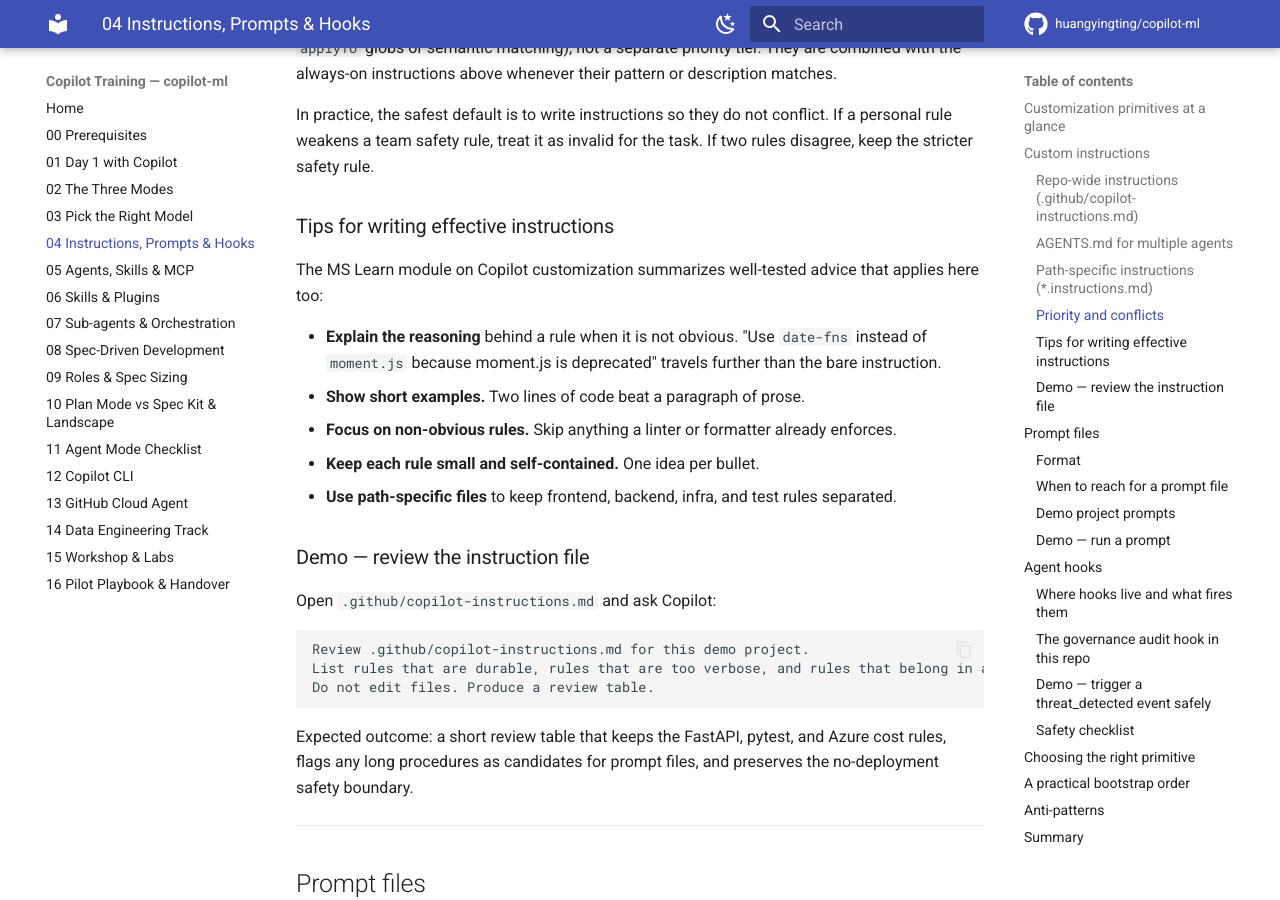
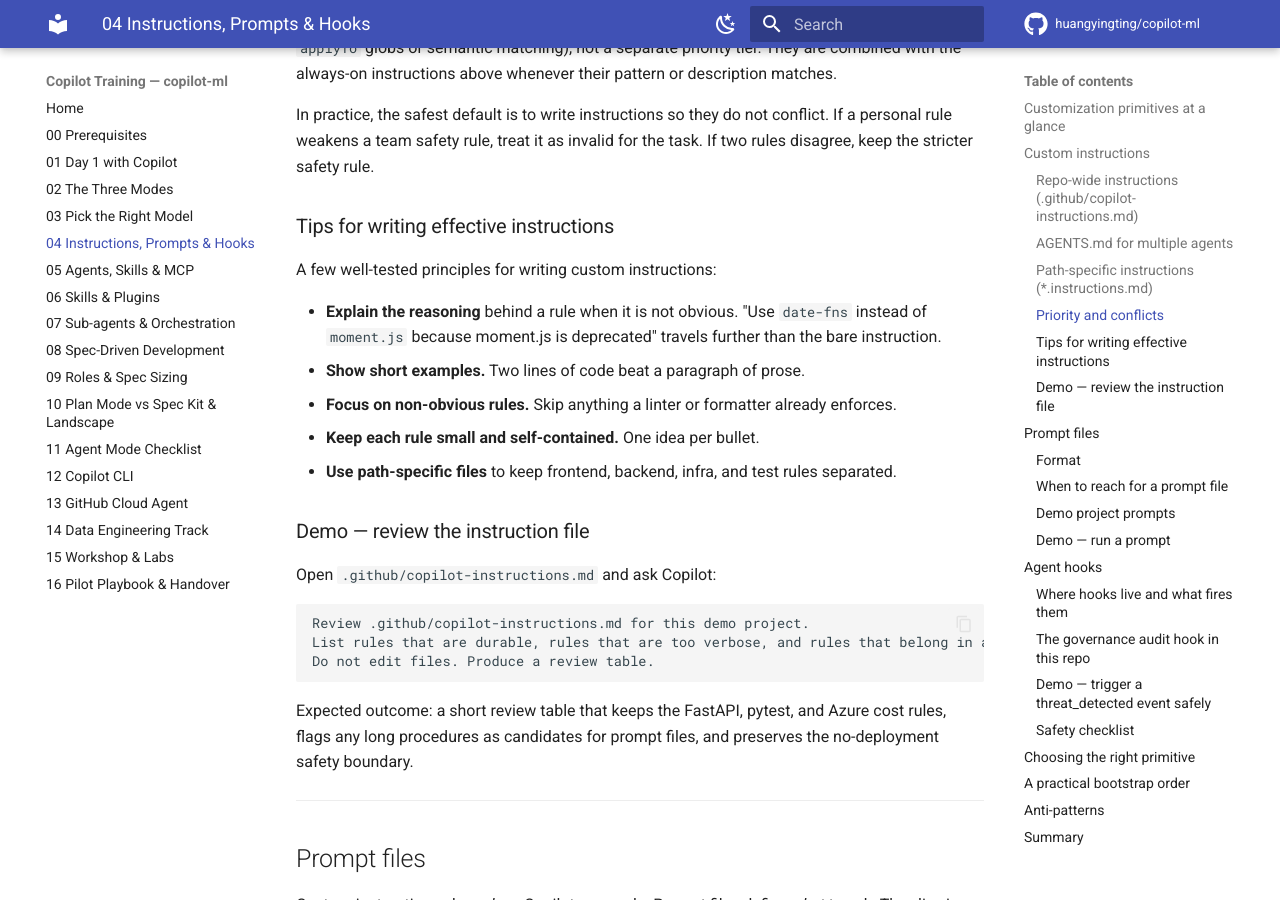
Before and after one commit to huangyingting/copilot-ml, an MkDocs documentation site: the page built from docs/04-customize-instructions-prompts-and-hooks.md, in a window 1280 px wide and 900 px high, scrolled down 5743 px. Built offline with MkDocs 1.6.1 and Material for MkDocs 9.7.7, drawn with Linux system fonts in a browser that asks for light colours; comment, search, counter and statistics services are not loaded.

Commit message:
docs: Update customization and spec-driven development documentation for clarity

```diff
--- a/docs/04-customize-instructions-prompts-and-hooks.md
+++ b/docs/04-customize-instructions-prompts-and-hooks.md
@@ -170,7 +170,7 @@
 
 ### Tips for writing effective instructions
 
-The MS Learn module on Copilot customization summarizes well-tested advice that applies here too:
+A few well-tested principles for writing custom instructions:
 
 - **Explain the reasoning** behind a rule when it is not obvious. "Use `date-fns` instead of `moment.js` because moment.js is deprecated" travels further than the bare instruction.
 - **Show short examples.** Two lines of code beat a paragraph of prose.
```
Also changed, not shown: docs/08-spec-driven-development.md (+0 -1 lines).
